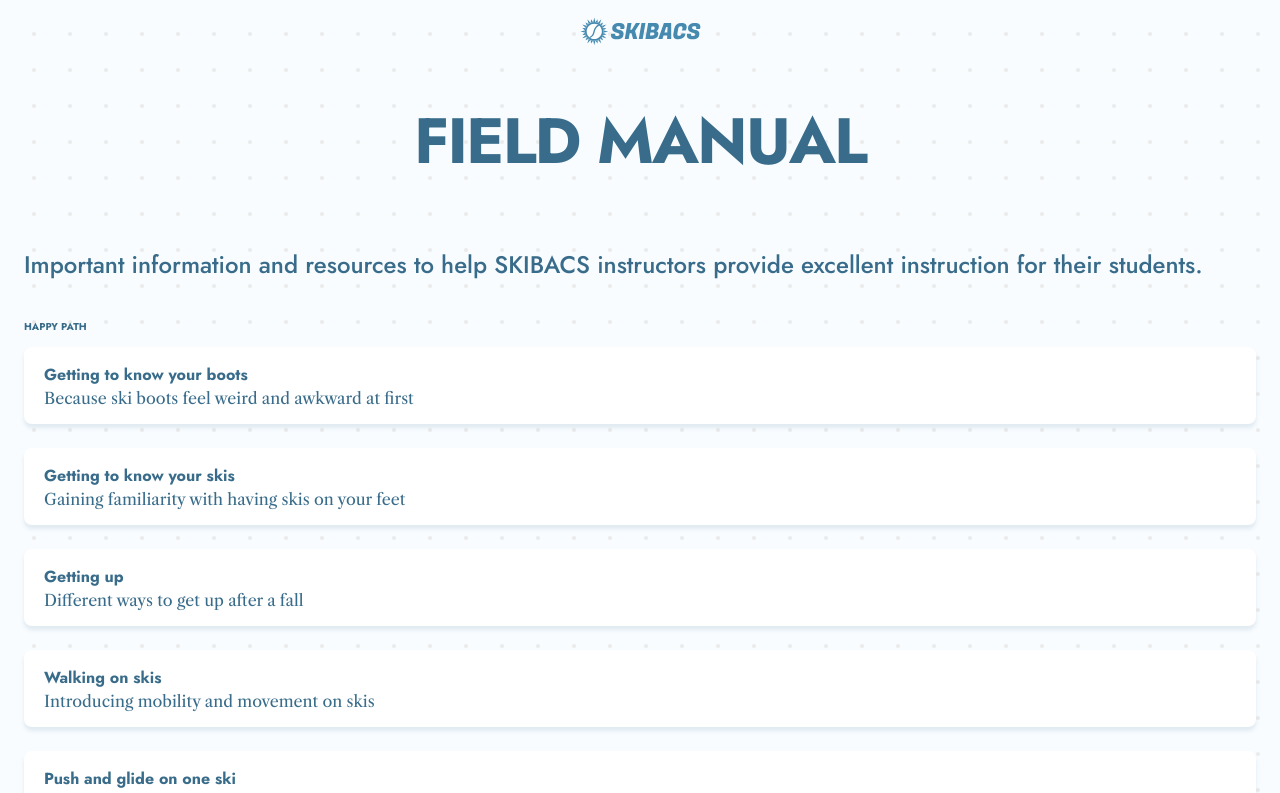
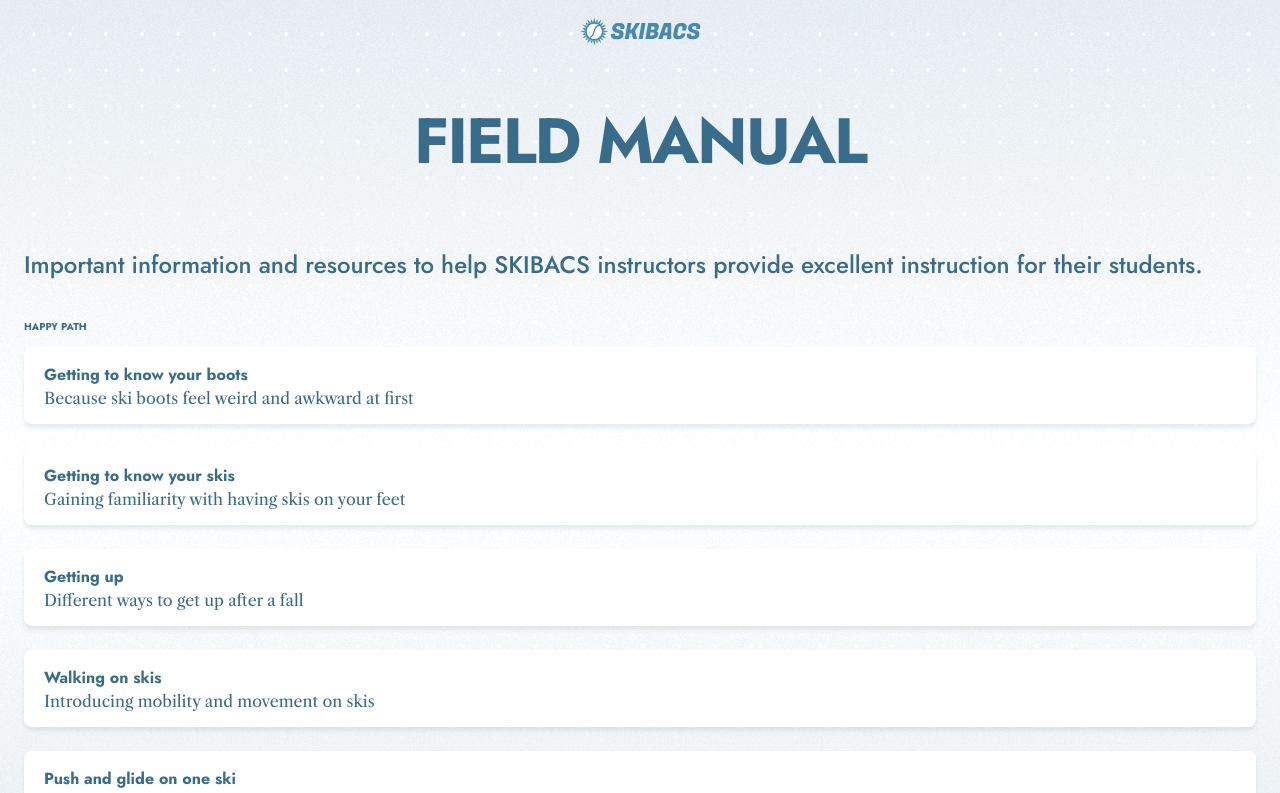
Before and after one commit to joeday/skibacs-field-manual, a Next.js app: page / in a window 1280 px wide. Shown: the top 793 px of the page. Built offline with nearby package versions, Linux system fonts and the light colour scheme.

Commit message:
give the background texture

```diff
--- a/app/globals.css
+++ b/app/globals.css
@@ -2,8 +2,9 @@
   --color-black: #000;
   --color-white: #fff;
   --color-accent: #396c8a;
-  --color-accent-10: #f8fcff;
-  --color-dot: #ececec;
+  --color-accent-10: #E5ECF1;
+  --color-dot: #fff;
+  --color-transparent: rgba(255,255,255,0);
 
   --elevation-1: 0px 4px 4px 0px rgba(57, 108, 138, 0.12);
   --elevation-nav: drop-shadow(0px 2px 12px rgba(57, 108, 138, 0.9));
@@ -19,6 +20,10 @@
 
   --font-family-primary: var(--font-jost);
   --font-family-secondary: var(--font-caslon);
+
+  --dot-size: 3px;
+  --dot-space: 36px;
+
 }
 
 html,
@@ -29,11 +34,9 @@ body {
 }
 
 body {
-  background-color: var(--color-accent-10);
-  background-image: url("../public/dot.png");
-  background-repeat: repeat;
   font-family: var(--font-family-primary);
   color: var(--color-accent);
+  background: url('../public/dot_grid_bg_noise.png') fixed var(--color-accent-10);
 }
 
 a {
```
Also changed, not shown: public/dot.png (deleted), public/dot_grid_bg_noise.png (added).
